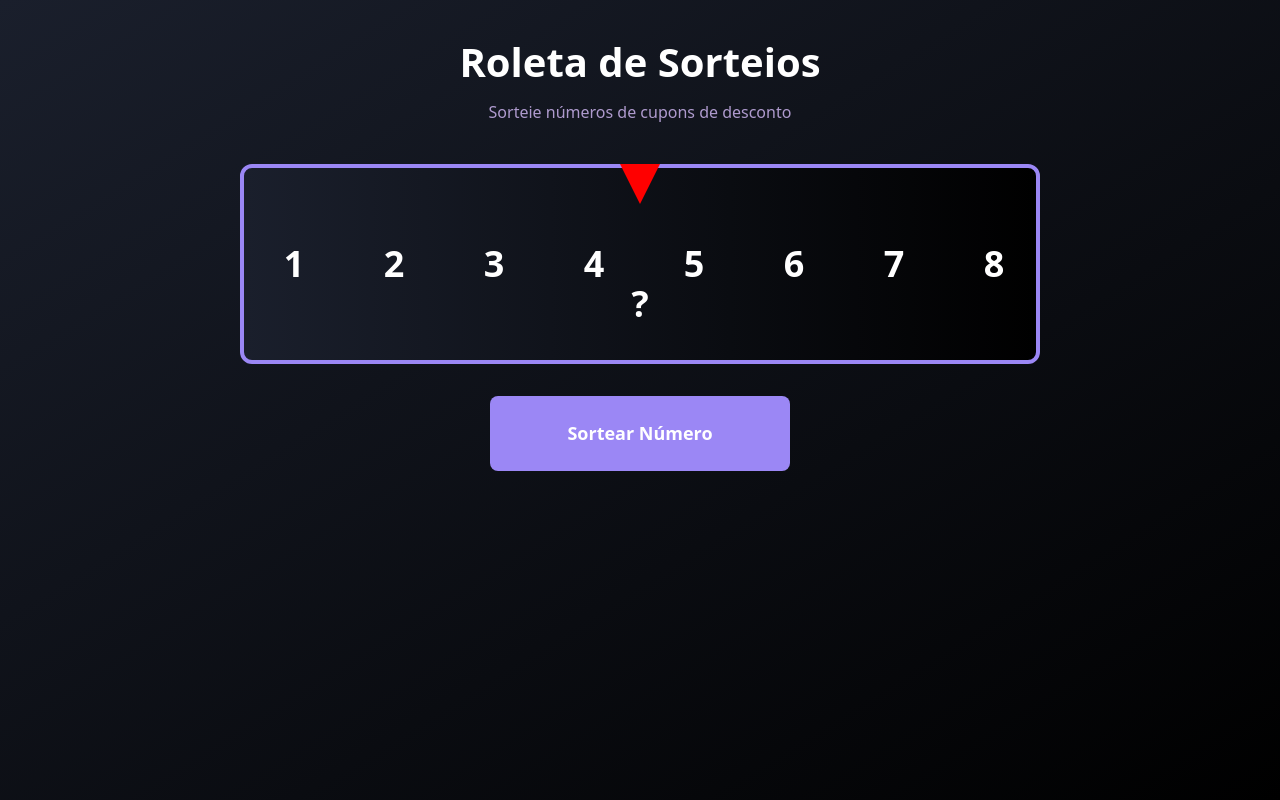
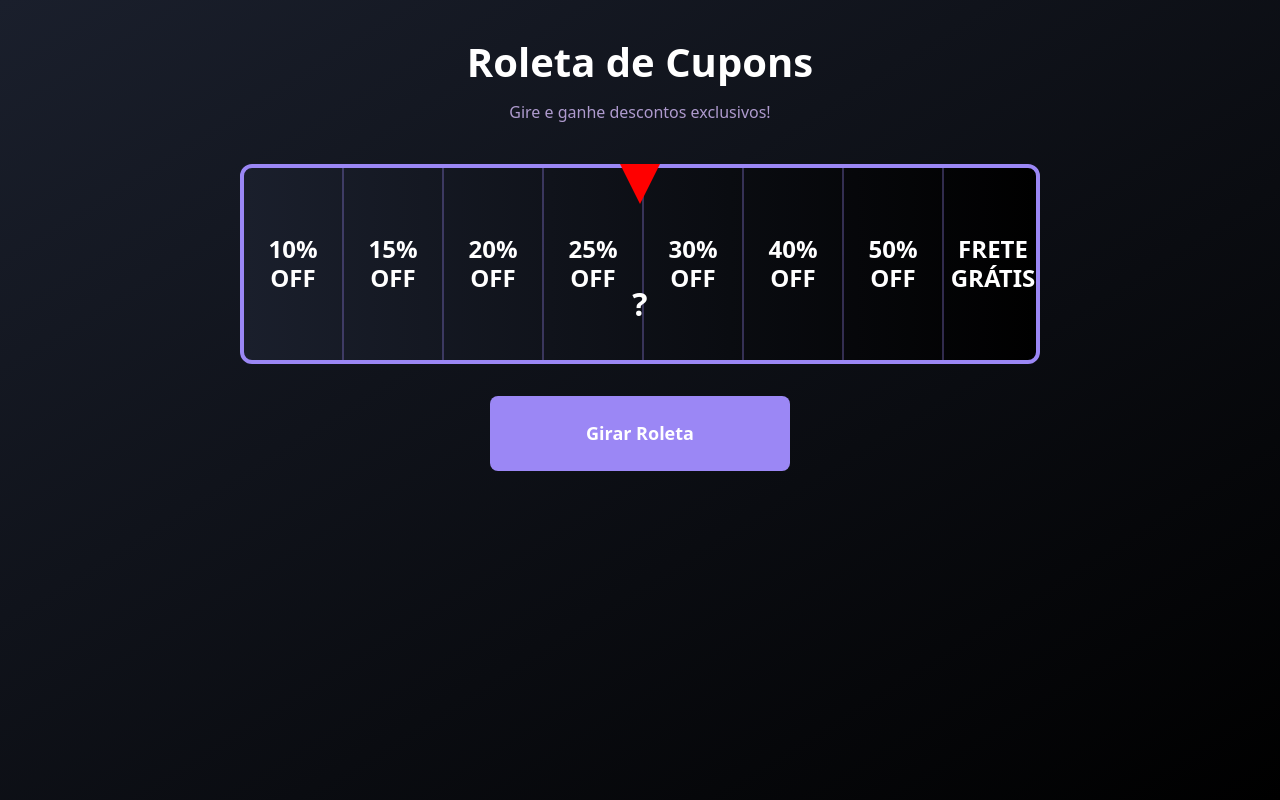
Before and after one commit to herobruno/spin-the-discount, a React (Vite) app: page / in a window 1280 px wide. Built offline with nearby package versions, Linux system fonts and the light colour scheme.

Commit message:
Update coupon display and fix number issue
Modified the Roulette component to correctly display discount coupons and ensure that each coupon is divided appropriately. Removed the unintended appearance of the number 19 from the display.
[skip gpt_engineer]

```diff
--- a/src/components/Roulette/Roulette.css
+++ b/src/components/Roulette/Roulette.css
@@ -71,12 +71,16 @@
   display: flex;
   align-items: center;
   justify-content: center;
+  border-right: 2px solid rgba(155, 135, 245, 0.3);
+  padding: 0 1rem;
 }
 
 .roulette-number span {
-  font-size: 2.25rem;
+  font-size: 1.5rem;
   font-weight: bold;
   color: white;
+  text-align: center;
+  line-height: 1.2;
 }
 
 .roulette-gradient-left {
@@ -109,10 +113,12 @@
 }
 
 .selected-number {
-  font-size: 2.25rem;
+  font-size: 2rem;
   font-weight: bold;
   color: white;
   opacity: 0.5;
+  text-align: center;
+  line-height: 1.2;
 }
 
 .spin-button {
--- a/src/components/Roulette/Roulette.tsx
+++ b/src/components/Roulette/Roulette.tsx
@@ -5,9 +5,19 @@ import "./Roulette.css";
 
 export const Roulette = () => {
   const [isSpinning, setIsSpinning] = useState(false);
-  const [selectedNumber, setSelectedNumber] = useState<number | null>(null);
-  const [minNumber] = useState(1);
-  const [maxNumber] = useState(20);
+  const [selectedCoupon, setSelectedCoupon] = useState<string | null>(null);
+
+  // Array de cupons de desconto
+  const coupons = [
+    "10% OFF",
+    "15% OFF",
+    "20% OFF",
+    "25% OFF",
+    "30% OFF",
+    "40% OFF",
+    "50% OFF",
+    "FRETE GRÁTIS",
+  ];
 
   const handleSpin = () => {
     if (isSpinning) return;
@@ -19,79 +29,69 @@ export const Roulette = () => {
     const spinDuration = 4000 + Math.random() * 2000;
 
     setTimeout(() => {
-      const newNumber = Math.floor(Math.random() * (maxNumber - minNumber + 1)) + minNumber;
-      setSelectedNumber(newNumber);
+      const randomIndex = Math.floor(Math.random() * coupons.length);
+      const newCoupon = coupons[randomIndex];
+      setSelectedCoupon(newCoupon);
       setIsSpinning(false);
 
       const winAudio = new Audio("/win.mp3");
       winAudio.play();
 
-      toast.success(`Número sorteado: ${newNumber}`, {
-        description: "Parabéns ao ganhador!",
+      toast.success(`Cupom sorteado: ${newCoupon}`, {
+        description: "Parabéns! Use seu cupom de desconto agora!",
       });
     }, spinDuration);
   };
 
-  // Generate numbers array
-  const numbers = Array.from(
-    { length: maxNumber - minNumber + 1 },
-    (_, i) => i + minNumber
-  );
-
   return (
     <div className="roulette-container">
       <div className="roulette-content">
-        <h1 className="roulette-title">Roleta de Sorteios</h1>
+        <h1 className="roulette-title">Roleta de Cupons</h1>
         <p className="roulette-subtitle">
-          Sorteie números de cupons de desconto
+          Gire e ganhe descontos exclusivos!
         </p>
 
         <div className="roulette-wheel-container">
-          {/* Seta indicadora */}
           <div className="roulette-arrow" />
 
-          {/* Container da roleta */}
           <div className="roulette-wheel">
-            {/* Faixa de números que gira */}
             <motion.div
               className="roulette-numbers"
               animate={{
-                x: isSpinning ? [-100 * numbers.length, 0] : 0,
+                x: isSpinning ? [-100 * coupons.length, 0] : 0,
               }}
               transition={{
                 duration: isSpinning ? 5 : 0,
                 ease: "easeOut",
               }}
               style={{
-                width: `${numbers.length * 100}px`,
+                width: `${coupons.length * 100}px`,
               }}
             >
-              {[...numbers, ...numbers, ...numbers].map((number, index) => (
+              {[...coupons, ...coupons, ...coupons].map((coupon, index) => (
                 <div
-                  key={`${number}-${index}`}
+                  key={`${coupon}-${index}`}
                   className="roulette-number"
                 >
-                  <span>{number}</span>
+                  <span>{coupon}</span>
                 </div>
               ))}
             </motion.div>
 
-            {/* Gradientes */}
             <div className="roulette-gradient-left" />
             <div className="roulette-gradient-right" />
           </div>
 
-          {/* Número selecionado */}
           <div className="roulette-selected">
             <AnimatePresence mode="wait">
               <motion.div
-                key={selectedNumber || "placeholder"}
+                key={selectedCoupon || "placeholder"}
                 initial={{ scale: 0.5, opacity: 0 }}
                 animate={{ scale: 1, opacity: 1 }}
                 exit={{ scale: 0.5, opacity: 0 }}
                 className="selected-number"
               >
-                {isSpinning ? "..." : selectedNumber || "?"}
+                {isSpinning ? "..." : selectedCoupon || "?"}
               </motion.div>
             </AnimatePresence>
           </div>
@@ -104,7 +104,7 @@ export const Roulette = () => {
           disabled={isSpinning}
           className="spin-button"
         >
-          {isSpinning ? "Sorteando..." : "Sortear Número"}
+          {isSpinning ? "Sorteando..." : "Girar Roleta"}
         </motion.button>
       </div>
     </div>
```
